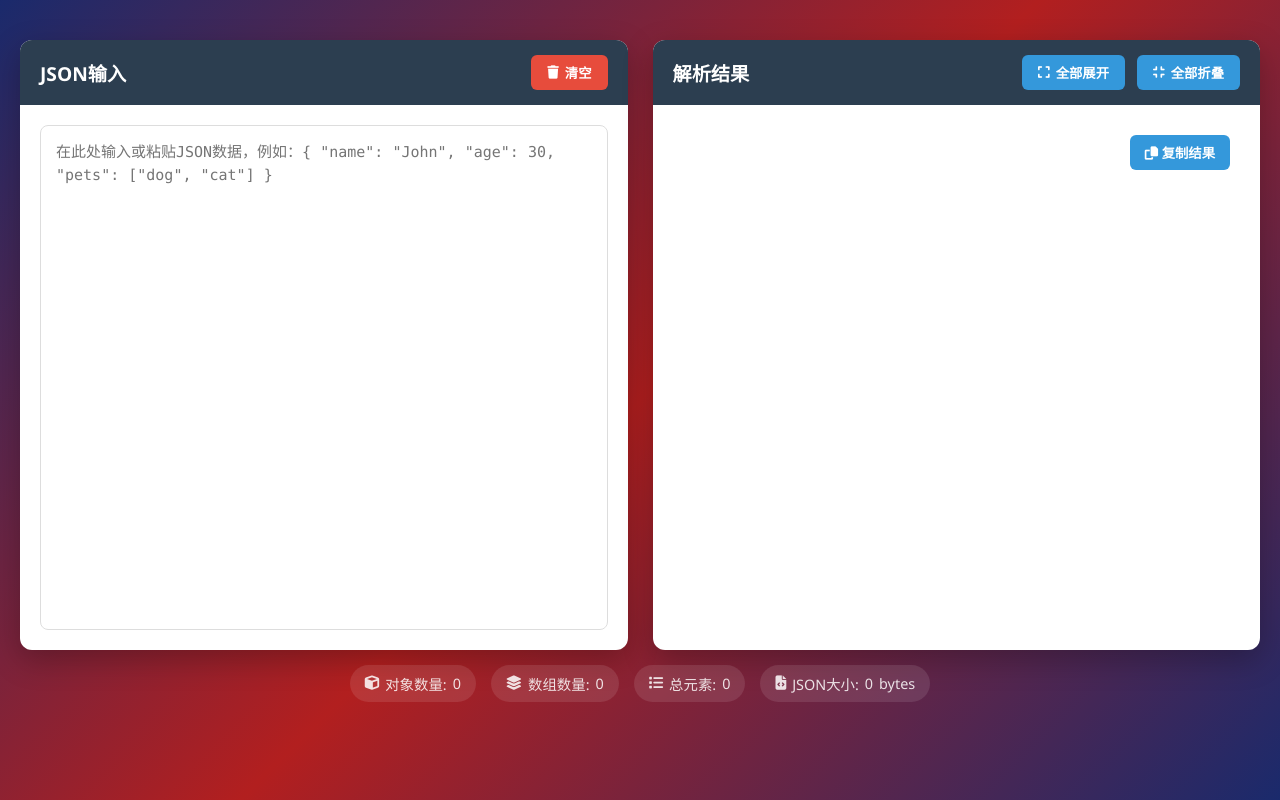
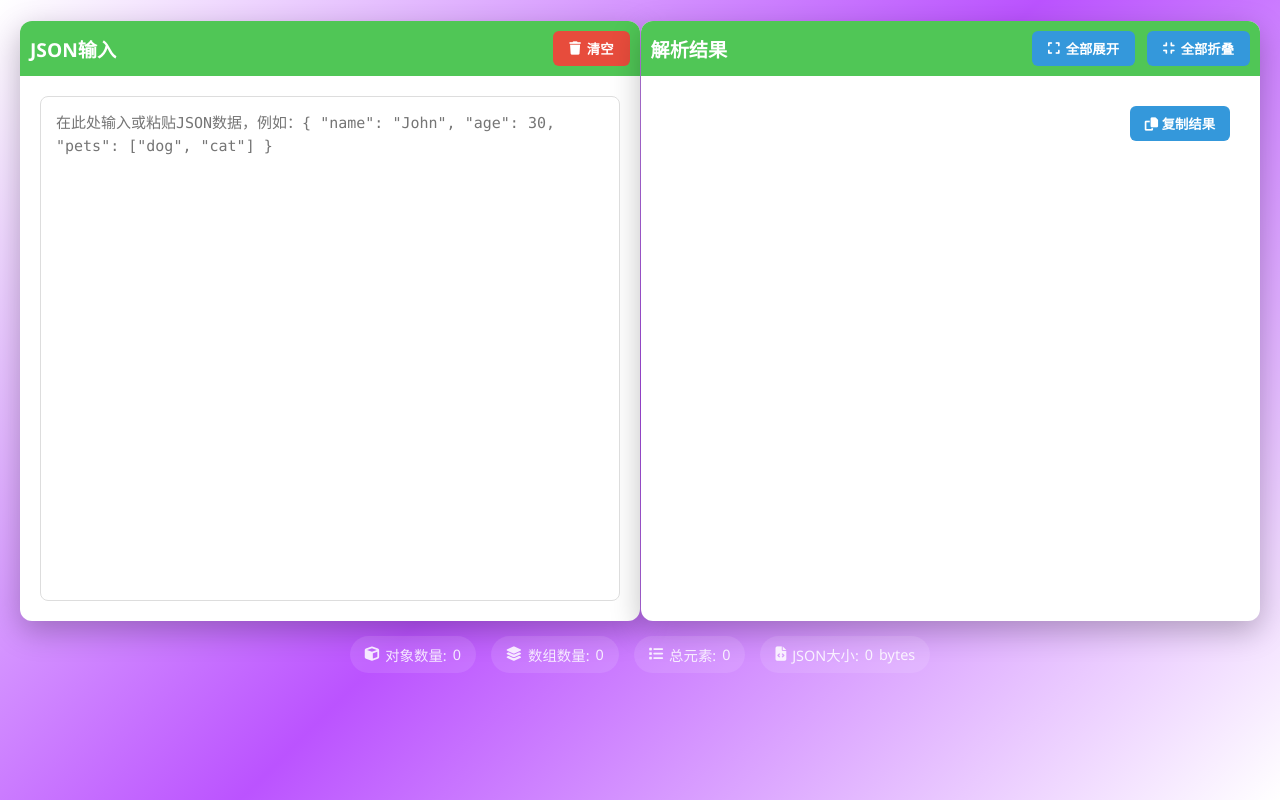
Before and after one commit to newment/json-parse, a plain HTML site: page index.html in a window 1280 px wide. Drawn offline with Linux system fonts and the light colour scheme.

Commit message:
fix: 简单修改颜色和布局

```diff
--- a/index.html
+++ b/index.html
@@ -18,7 +18,7 @@
 
             body {
                 font-family: "Segoe UI", "Microsoft YaHei", sans-serif;
-                background: linear-gradient(135deg, #1a2a6c, #b21f1f, #1a2a6c);
+                background: linear-gradient(135deg, #ffffff, #bb53ff, #ffffff);
                 color: #333;
                 min-height: 100vh;
                 padding: 20px;
@@ -31,7 +31,7 @@
 
             header {
                 text-align: center;
-                padding: 30px 0;
+                padding: 10px 0;
                 color: white;
             }
 
@@ -50,8 +50,8 @@
 
             .app-container {
                 display: flex;
-                gap: 25px;
-                margin-top: 20px;
+                gap: 1px;
+                margin-top: 1px;
             }
 
             @media (max-width: 900px) {
@@ -71,9 +71,9 @@
             }
 
             .panel-header {
-                background: #2c3e50;
+                background: #50c656;
                 color: white;
-                padding: 15px 20px;
+                padding: 10px 10px;
                 display: flex;
                 justify-content: space-between;
                 align-items: center;
```
